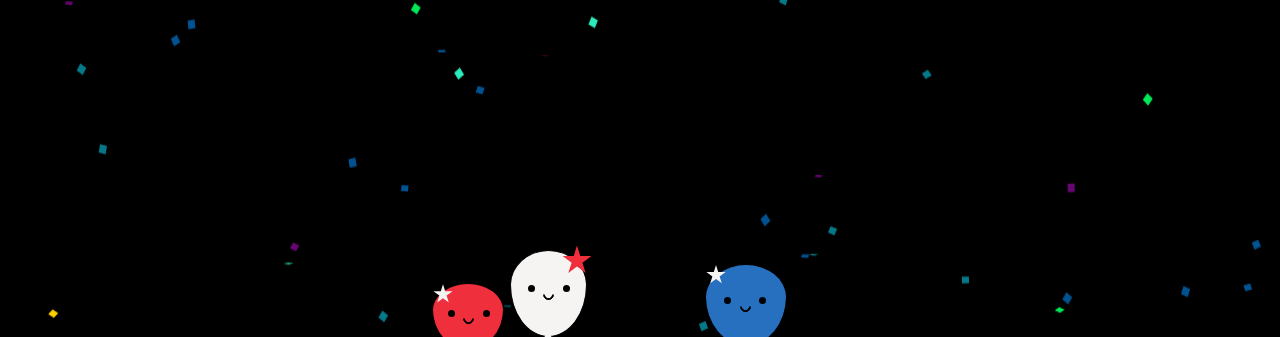
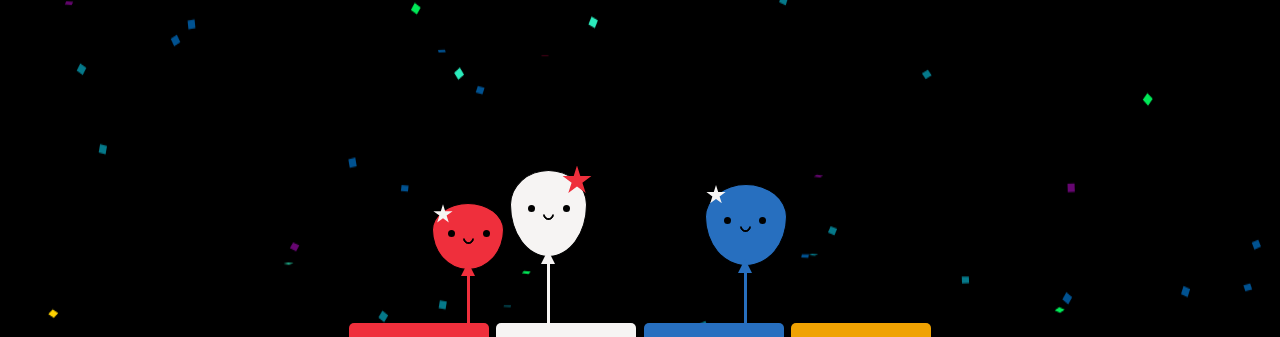
Before and after one commit to AzerSD/birthdayGift, a plain HTML site: page index.html in a window 1280 px wide. Shown: the top 337 px of the page. Drawn offline with Linux system fonts and the light colour scheme; animation ran at ten frames a second.

Commit message:
Update index.css

```diff
--- a/index.css
+++ b/index.css
@@ -14,7 +14,9 @@ body {
   margin: auto;
   overflow: hidden;
   width: 650px;
-  height: 480px; }
+  height: 480px;
+  margin-top: 0px;
+}
 
 audio {
     display: none;
```
